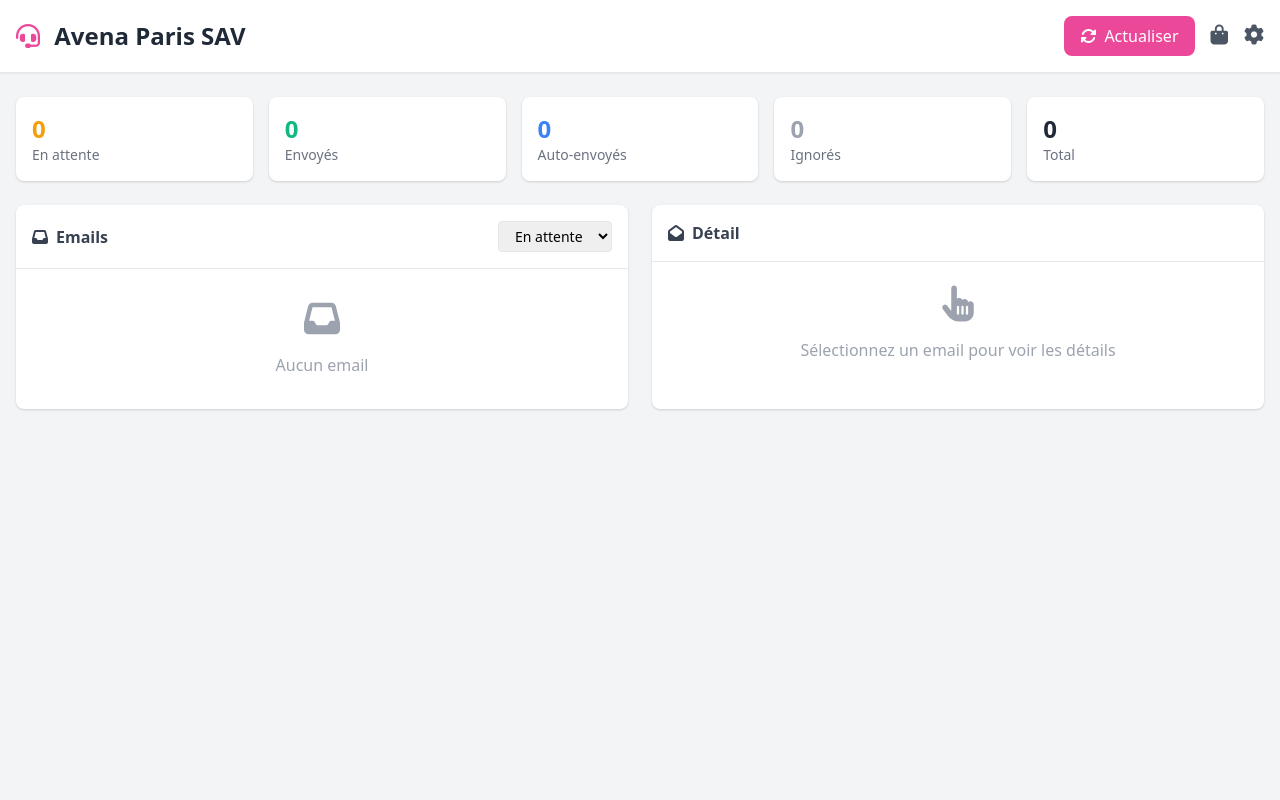
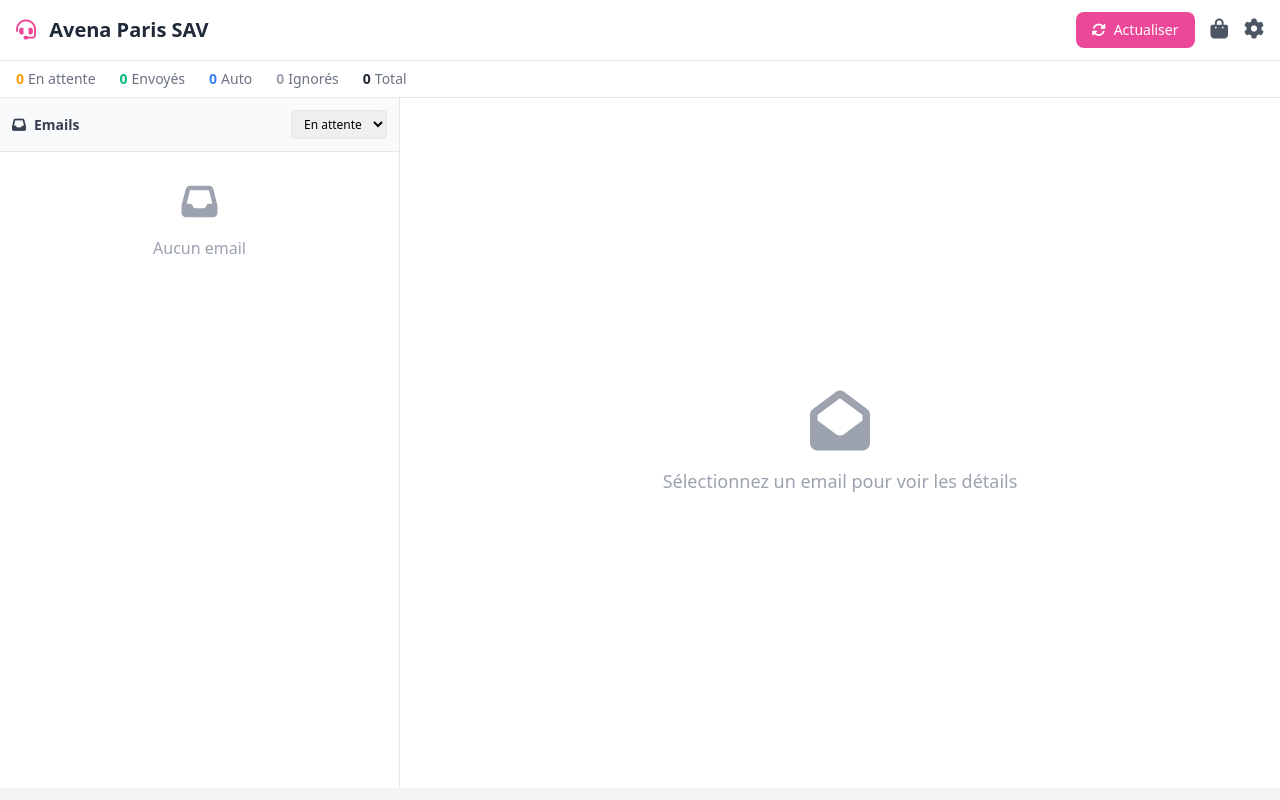
Before and after one commit to avenaparisshop/avena-sav-app, a Flask app: page / in a window 1280 px wide. Run offline with Flask 3, Linux system fonts and the light colour scheme; data that the repository does not hold is empty.

Commit message:
Improve email UI: collapsible list, expanded detail view, better layout

```diff
--- a/modules/email_handler.py
+++ b/modules/email_handler.py
@@ -202,6 +202,7 @@ class ZohoEmailHandler:
                 return emails
 
             email_ids = messages[0].split()
+            logger.info(f"Nombre total d'emails trouvés dans {folder}: {len(email_ids)}")
 
             # Prend les emails les plus récents (applique une limite seulement si spécifiée)
             if limit is not None and len(email_ids) > limit:
--- a/templates/dashboard.html
+++ b/templates/dashboard.html
@@ -9,29 +9,47 @@
     <style>
         .email-item { transition: all 0.2s ease; }
         .email-item:hover { transform: translateX(4px); }
+        .email-item.compact .email-details { display: none; }
+        .email-item.compact .email-subject { white-space: nowrap; overflow: hidden; text-overflow: ellipsis; max-width: 200px; }
         .category-badge { font-size: 0.7rem; padding: 2px 8px; border-radius: 9999px; }
-        .response-preview { max-height: 200px; overflow-y: auto; }
+        .response-preview { max-height: 300px; overflow-y: auto; }
         .loading { opacity: 0.6; pointer-events: none; }
         .toast { animation: slideIn 0.3s ease; }
         @keyframes slideIn { from { transform: translateX(100%); } to { transform: translateX(0); } }
+
+        /* Layout transitions */
+        .email-list-panel { transition: all 0.3s ease; }
+        .email-list-panel.collapsed { width: 320px !important; }
+        .email-list-panel.collapsed .email-item { padding: 8px 12px; }
+        .email-detail-panel { transition: all 0.3s ease; }
+        .email-detail-panel.expanded { flex: 1; }
+
+        /* Scrollbar styling */
+        .email-list::-webkit-scrollbar { width: 6px; }
+        .email-list::-webkit-scrollbar-track { background: #f1f1f1; }
+        .email-list::-webkit-scrollbar-thumb { background: #ccc; border-radius: 3px; }
+        .email-list::-webkit-scrollbar-thumb:hover { background: #aaa; }
+
+        /* Email body styling */
+        .email-body-content { white-space: pre-wrap; line-height: 1.6; }
     </style>
 </head>
 <body class="bg-gray-100 min-h-screen">
     <!-- Header -->
     <header class="bg-white shadow-sm border-b">
-        <div class="max-w-7xl mx-auto px-4 py-4 flex items-center justify-between">
+        <div class="max-w-full mx-auto px-4 py-3 flex items-center justify-between">
             <div class="flex items-center space-x-4">
-                <h1 class="text-2xl font-bold text-gray-800">
+                <h1 class="text-xl font-bold text-gray-800">
                     <i class="fas fa-headset text-pink-500 mr-2"></i>
                     Avena Paris SAV
                 </h1>
             </div>
             <div class="flex items-center space-x-4">
-                <button onclick="fetchNewEmails()" id="refreshBtn" class="bg-pink-500 hover:bg-pink-600 text-white px-4 py-2 rounded-lg flex items-center">
+                <button onclick="fetchNewEmails()" id="refreshBtn" class="bg-pink-500 hover:bg-pink-600 text-white px-4 py-2 rounded-lg flex items-center text-sm">
                     <i class="fas fa-sync-alt mr-2"></i>
                     Actualiser
                 </button>
-                                <a href="/stores" class="text-gray-600 hover:text-gray-800 mr-2" title="Shops connectes">
+                <a href="/stores" class="text-gray-600 hover:text-gray-800 mr-2" title="Shops connectés">
                     <i class="fas fa-shopping-bag text-xl"></i>
                 </a>
                 <a href="/settings" class="text-gray-600 hover:text-gray-800">
@@ -41,47 +59,48 @@
         </div>
     </header>
 
-    <!-- Stats -->
-    <div class="max-w-7xl mx-auto px-4 py-6">
-        <div class="grid grid-cols-2 md:grid-cols-5 gap-4 mb-6">
-            <div class="bg-white rounded-lg shadow p-4">
-                <div class="text-2xl font-bold text-yellow-500" id="stat-pending">-</div>
-                <div class="text-sm text-gray-500">En attente</div>
+    <!-- Stats (compact) -->
+    <div class="bg-white border-b px-4 py-2">
+        <div class="flex items-center space-x-6 text-sm">
+            <div class="flex items-center">
+                <span class="font-bold text-yellow-500 mr-1" id="stat-pending">-</span>
+                <span class="text-gray-500">En attente</span>
             </div>
-            <div class="bg-white rounded-lg shadow p-4">
-                <div class="text-2xl font-bold text-green-500" id="stat-sent">-</div>
-                <div class="text-sm text-gray-500">Envoyés</div>
+            <div class="flex items-center">
+                <span class="font-bold text-green-500 mr-1" id="stat-sent">-</span>
+                <span class="text-gray-500">Envoyés</span>
             </div>
-            <div class="bg-white rounded-lg shadow p-4">
-                <div class="text-2xl font-bold text-blue-500" id="stat-auto">-</div>
-                <div class="text-sm text-gray-500">Auto-envoyés</div>
+            <div class="flex items-center">
+                <span class="font-bold text-blue-500 mr-1" id="stat-auto">-</span>
+                <span class="text-gray-500">Auto</span>
             </div>
-            <div class="bg-white rounded-lg shadow p-4">
-                <div class="text-2xl font-bold text-gray-400" id="stat-ignored">-</div>
-                <div class="text-sm text-gray-500">Ignorés</div>
+            <div class="flex items-center">
+                <span class="font-bold text-gray-400 mr-1" id="stat-ignored">-</span>
+                <span class="text-gray-500">Ignorés</span>
             </div>
-            <div class="bg-white rounded-lg shadow p-4">
-                <div class="text-2xl font-bold text-gray-800" id="stat-total">-</div>
-                <div class="text-sm text-gray-500">Total</div>
+            <div class="flex items-center">
+                <span class="font-bold text-gray-800 mr-1" id="stat-total">-</span>
+                <span class="text-gray-500">Total</span>
+            </div>
         </div>
     </div>
 
-        <!-- Main Content -->
-        <div class="grid grid-cols-1 lg:grid-cols-2 gap-6">
-            <!-- Email List -->
-            <div class="bg-white rounded-lg shadow">
-                <div class="p-4 border-b flex items-center justify-between">
-                    <h2 class="font-semibold text-gray-700">
+    <!-- Main Content - Full height layout -->
+    <div class="flex" style="height: calc(100vh - 110px);">
+        <!-- Email List Panel -->
+        <div id="emailListPanel" class="email-list-panel bg-white border-r flex flex-col" style="width: 400px;">
+            <div class="p-3 border-b flex items-center justify-between bg-gray-50">
+                <h2 class="font-semibold text-gray-700 text-sm">
                     <i class="fas fa-inbox mr-2"></i>Emails
                 </h2>
-                    <select id="statusFilter" onchange="loadEmails()" class="border rounded px-3 py-1 text-sm">
+                <select id="statusFilter" onchange="loadEmails()" class="border rounded px-2 py-1 text-xs">
                     <option value="pending">En attente</option>
                     <option value="sent">Envoyés</option>
                     <option value="ignored">Ignorés</option>
                     <option value="all">Tous</option>
                 </select>
             </div>
-                <div id="emailList" class="divide-y max-h-96 overflow-y-auto">
+            <div id="emailList" class="email-list flex-1 overflow-y-auto">
                 <div class="p-8 text-center text-gray-400">
                     <i class="fas fa-spinner fa-spin text-2xl"></i>
                     <p class="mt-2">Chargement...</p>
@@ -89,20 +108,16 @@
             </div>
         </div>
 
-            <!-- Email Detail -->
-            <div class="bg-white rounded-lg shadow" id="emailDetail">
-                <div class="p-4 border-b">
-                    <h2 class="font-semibold text-gray-700">
-                        <i class="fas fa-envelope-open mr-2"></i>Détail
-                    </h2>
+        <!-- Email Detail Panel -->
+        <div id="emailDetailPanel" class="email-detail-panel flex-1 bg-white flex flex-col overflow-hidden">
+            <div id="noSelection" class="flex-1 flex items-center justify-center text-gray-400">
+                <div class="text-center">
+                    <i class="fas fa-envelope-open text-6xl mb-4"></i>
+                    <p class="text-lg">Sélectionnez un email pour voir les détails</p>
                 </div>
-                <div class="p-6 text-center text-gray-400" id="noSelection">
-                    <i class="fas fa-hand-pointer text-4xl mb-4"></i>
-                    <p>Sélectionnez un email pour voir les détails</p>
             </div>
-                <div id="emailContent" class="hidden">
-                    <!-- Rempli dynamiquement -->
-                </div>
+            <div id="emailContent" class="hidden flex-1 flex flex-col overflow-hidden">
+                <!-- Filled dynamically -->
             </div>
         </div>
     </div>
@@ -112,7 +127,7 @@
 
     <!-- Response Edit Modal -->
     <div id="editModal" class="fixed inset-0 bg-black bg-opacity-50 hidden z-40 flex items-center justify-center">
-        <div class="bg-white rounded-lg shadow-xl max-w-2xl w-full mx-4 max-h-screen overflow-y-auto">
+        <div class="bg-white rounded-lg shadow-xl max-w-3xl w-full mx-4 max-h-screen overflow-y-auto">
             <div class="p-4 border-b flex items-center justify-between">
                 <h3 class="font-semibold">Modifier la réponse</h3>
                 <button onclick="closeEditModal()" class="text-gray-400 hover:text-gray-600">
@@ -120,7 +135,7 @@
                 </button>
             </div>
             <div class="p-4">
-                <textarea id="editResponseText" class="w-full h-64 border rounded-lg p-3 text-sm" placeholder="Réponse..."></textarea>
+                <textarea id="editResponseText" class="w-full h-80 border rounded-lg p-3 text-sm" placeholder="Réponse..."></textarea>
             </div>
             <div class="p-4 border-t flex justify-end space-x-3">
                 <button onclick="closeEditModal()" class="px-4 py-2 border rounded-lg hover:bg-gray-50">
@@ -136,6 +151,7 @@
     <script>
         let selectedEmailId = null;
         let currentEmails = [];
+        let isCompactMode = false;
 
         // Catégories et couleurs
         const categoryColors = {
@@ -214,7 +230,7 @@
                     }
 
                     list.innerHTML = data.emails.map(email => `
-                        <div class="email-item p-4 cursor-pointer hover:bg-gray-50 ${selectedEmailId === email.id ? 'bg-pink-50 border-l-4 border-pink-500' : ''}"
+                        <div class="email-item p-3 cursor-pointer hover:bg-gray-50 border-b ${selectedEmailId === email.id ? 'bg-pink-50 border-l-4 border-pink-500' : ''} ${isCompactMode ? 'compact' : ''}"
                              onclick="selectEmail(${email.id})">
                             <div class="flex items-start justify-between">
                                 <div class="flex-1 min-w-0">
@@ -223,11 +239,12 @@
                                             ${categoryLabels[email.category] || 'Autre'}
                                         </span>
                                         ${email.order_number ? `<span class="text-xs text-gray-400">#${email.order_number}</span>` : ''}
+                                        ${!email.is_read ? '<span class="w-2 h-2 bg-blue-500 rounded-full"></span>' : ''}
                                     </div>
-                                    <p class="font-medium text-gray-800 truncate">${email.sender_name || email.sender_email}</p>
-                                    <p class="text-sm text-gray-500 truncate">${email.subject}</p>
+                                    <p class="font-medium text-gray-800 truncate text-sm">${email.sender_name || email.sender_email}</p>
+                                    <p class="email-subject text-xs text-gray-500 truncate">${email.subject}</p>
                                 </div>
-                                <div class="text-xs text-gray-400 ml-4 whitespace-nowrap">
+                                <div class="text-xs text-gray-400 ml-2 whitespace-nowrap">
                                     ${formatDate(email.received_at)}
                                 </div>
                             </div>
@@ -253,10 +270,26 @@
             return date.toLocaleDateString('fr-FR', { day: '2-digit', month: '2-digit' });
         }
 
+        // Toggle compact mode
+        function setCompactMode(compact) {
+            isCompactMode = compact;
+            const listPanel = document.getElementById('emailListPanel');
+            const detailPanel = document.getElementById('emailDetailPanel');
+
+            if (compact) {
+                listPanel.classList.add('collapsed');
+                detailPanel.classList.add('expanded');
+            } else {
+                listPanel.classList.remove('collapsed');
+                detailPanel.classList.remove('expanded');
+            }
+            loadEmails();
+        }
+
         // Sélectionner un email
         async function selectEmail(emailId) {
             selectedEmailId = emailId;
-            loadEmails(); // Refresh pour highlight
+            setCompactMode(true); // Réduit la liste quand un email est sélectionné
 
             const email = currentEmails.find(e => e.id === emailId);
             if (!email) return;
@@ -265,28 +298,40 @@
             document.getElementById('emailContent').classList.remove('hidden');
 
             document.getElementById('emailContent').innerHTML = `
-                <div class="p-4 border-b bg-gray-50">
-                    <div class="flex items-center justify-between mb-2">
+                <!-- Header avec bouton retour -->
+                <div class="p-4 border-b bg-gray-50 flex items-center justify-between">
+                    <div class="flex items-center space-x-3">
+                        <button onclick="closeEmailDetail()" class="text-gray-500 hover:text-gray-700">
+                            <i class="fas fa-arrow-left text-lg"></i>
+                        </button>
+                        <div>
+                            <div class="flex items-center space-x-2">
                                 <span class="category-badge ${categoryColors[email.category] || categoryColors['AUTRE']}">
                                     ${categoryLabels[email.category] || 'Autre'}
                                 </span>
+                                ${email.order_number ? `<span class="text-sm text-pink-500"><i class="fas fa-shopping-bag mr-1"></i>#${email.order_number}</span>` : ''}
+                            </div>
+                            <p class="font-semibold text-gray-800 mt-1">${email.sender_name || 'Client'}</p>
+                            <p class="text-sm text-gray-500">${email.sender_email}</p>
+                        </div>
+                    </div>
                     <span class="text-sm text-gray-400">${formatDate(email.received_at)}</span>
                 </div>
-                    <p class="font-semibold text-gray-800">${email.sender_name || 'Client'}</p>
-                    <p class="text-sm text-gray-500">${email.sender_email}</p>
-                    ${email.order_number ? `<p class="text-sm text-pink-500 mt-1"><i class="fas fa-shopping-bag mr-1"></i>Commande #${email.order_number}</p>` : ''}
+
+                <!-- Contenu scrollable -->
+                <div class="flex-1 overflow-y-auto">
+                    <!-- Message du client -->
+                    <div class="p-4 border-b">
+                        <h4 class="font-medium text-gray-700 mb-3">
+                            <i class="fas fa-envelope mr-2"></i>Message du client
+                        </h4>
+                        <p class="font-medium text-gray-800 mb-3">${email.subject}</p>
+                        <div class="email-body-content text-sm text-gray-700 bg-gray-50 p-4 rounded-lg">${escapeHtml(email.body)}</div>
                     </div>
 
+                    <!-- Réponse IA -->
                     <div class="p-4 border-b">
-                    <h4 class="font-medium text-gray-700 mb-2">
-                        <i class="fas fa-envelope mr-2"></i>Message du client
-                    </h4>
-                    <p class="text-sm font-medium text-gray-800 mb-2">${email.subject}</p>
-                    <div class="text-sm text-gray-600 bg-gray-50 p-3 rounded max-h-40 overflow-y-auto whitespace-pre-wrap">${escapeHtml(email.body)}</div>
-                </div>
-
-                <div class="p-4 border-b">
-                    <div class="flex items-center justify-between mb-2">
+                        <div class="flex items-center justify-between mb-3">
                             <h4 class="font-medium text-gray-700">
                                 <i class="fas fa-robot mr-2"></i>Réponse IA
                             </h4>
@@ -297,9 +342,9 @@
                             ` : ''}
                         </div>
                         ${email.generated_response ? `
-                    <div class="response-preview text-sm bg-green-50 p-3 rounded whitespace-pre-wrap">${escapeHtml(email.generated_response)}</div>
+                        <div class="response-preview text-sm bg-green-50 p-4 rounded-lg whitespace-pre-wrap">${escapeHtml(email.generated_response)}</div>
                         ` : `
-                    <div class="text-center py-6">
+                        <div class="text-center py-8">
                             <p class="text-gray-400 mb-4">Aucune réponse générée</p>
                             <button onclick="generateResponse(${email.id})" id="generateBtn-${email.id}" class="bg-purple-500 hover:bg-purple-600 text-white px-6 py-3 rounded-lg">
                                 <i class="fas fa-magic mr-2"></i>Générer une réponse IA
@@ -307,27 +352,29 @@
                         </div>
                         `}
                     </div>
+                </div>
 
+                <!-- Actions fixes en bas -->
                 ${email.status === 'pending' && email.generated_response ? `
-                <div class="p-4 flex space-x-3">
-                    <button onclick="approveEmail(${email.id})" class="flex-1 bg-green-500 hover:bg-green-600 text-white py-2 rounded-lg">
+                <div class="p-4 border-t bg-gray-50 flex space-x-3">
+                    <button onclick="approveEmail(${email.id})" class="flex-1 bg-green-500 hover:bg-green-600 text-white py-3 rounded-lg font-medium">
                         <i class="fas fa-check mr-2"></i>Approuver & Envoyer
                     </button>
-                    <button onclick="openEditModal(${email.id})" class="flex-1 bg-blue-500 hover:bg-blue-600 text-white py-2 rounded-lg">
+                    <button onclick="openEditModal(${email.id})" class="flex-1 bg-blue-500 hover:bg-blue-600 text-white py-3 rounded-lg font-medium">
                         <i class="fas fa-edit mr-2"></i>Modifier
                     </button>
-                    <button onclick="ignoreEmail(${email.id})" class="px-4 py-2 border border-gray-300 hover:bg-gray-50 rounded-lg">
+                    <button onclick="ignoreEmail(${email.id})" class="px-6 py-3 border border-gray-300 hover:bg-gray-100 rounded-lg">
                         <i class="fas fa-times"></i>
                     </button>
                 </div>
                 ` : email.status === 'pending' && !email.generated_response ? `
-                <div class="p-4 flex justify-center">
-                    <button onclick="ignoreEmail(${email.id})" class="px-6 py-2 border border-gray-300 hover:bg-gray-50 rounded-lg text-gray-600">
+                <div class="p-4 border-t bg-gray-50 flex justify-center">
+                    <button onclick="ignoreEmail(${email.id})" class="px-6 py-3 border border-gray-300 hover:bg-gray-100 rounded-lg text-gray-600">
                         <i class="fas fa-times mr-2"></i>Ignorer cet email
                     </button>
                 </div>
                 ` : `
-                <div class="p-4 text-center">
+                <div class="p-4 border-t bg-gray-50 text-center">
                     <span class="px-4 py-2 rounded-full ${email.status === 'sent' ? 'bg-green-100 text-green-700' : 'bg-gray-100 text-gray-700'}">
                         ${email.status === 'sent' ? '<i class="fas fa-check mr-2"></i>Envoyé' : '<i class="fas fa-ban mr-2"></i>Ignoré'}
                         ${email.auto_sent ? ' (auto)' : ''}
@@ -335,6 +382,15 @@
                 </div>
                 `}
             `;
+        }
+
+        // Fermer le détail email
+        function closeEmailDetail() {
+            selectedEmailId = null;
+            setCompactMode(false);
+            document.getElementById('emailContent').classList.add('hidden');
+            document.getElementById('noSelection').classList.remove('hidden');
+            loadEmails();
         }
 
         function escapeHtml(text) {
@@ -354,8 +410,7 @@
                     showToast(data.message);
                     loadEmails();
                     loadStats();
-                    document.getElementById('emailContent').classList.add('hidden');
-                    document.getElementById('noSelection').classList.remove('hidden');
+                    closeEmailDetail();
                 } else {
                     showToast(data.message, 'error');
                 }
@@ -373,8 +428,7 @@
                     showToast('Email ignoré');
                     loadEmails();
                     loadStats();
-                    document.getElementById('emailContent').classList.add('hidden');
-                    document.getElementById('noSelection').classList.remove('hidden');
+                    closeEmailDetail();
                 }
             } catch (e) {
                 showToast('Erreur', 'error');
@@ -389,7 +443,6 @@
 
                 if (data.success) {
                     showToast('Réponse régénérée');
-                    // Reload email list and re-select
                     await loadEmails();
                     selectEmail(emailId);
                 } else {
@@ -400,12 +453,11 @@
             }
         }
 
-        // Générer une réponse IA (appelé manuellement)
         async function generateResponse(emailId) {
             const btn = document.getElementById(`generateBtn-${emailId}`);
             if (btn) {
                 btn.disabled = true;
-                btn.innerHTML = '<i class="fas fa-spinner fa-spin mr-2"></i>Génération en cours...';
+                btn.innerHTML = '<i class="fas fa-spinner fa-spin mr-2"></i>Génération...';
             }
 
             try {
@@ -414,8 +466,7 @@
                 const data = await res.json();
 
                 if (data.success) {
-                    showToast(`Réponse générée (${data.category || 'classifié'})`);
-                    // Reload email list and re-select
+                    showToast('Réponse générée');
                     await loadEmails();
                     selectEmail(emailId);
                 } else {
@@ -426,7 +477,7 @@
                     }
                 }
             } catch (e) {
-                showToast('Erreur de connexion', 'error');
+                showToast('Erreur lors de la génération', 'error');
                 if (btn) {
                     btn.disabled = false;
                     btn.innerHTML = '<i class="fas fa-magic mr-2"></i>Générer une réponse IA';
@@ -434,13 +485,14 @@
             }
         }
 
-        // Edit Modal
+        // Modal
         function openEditModal(emailId) {
             const email = currentEmails.find(e => e.id === emailId);
             if (!email) return;
 
             document.getElementById('editResponseText').value = email.generated_response || '';
             document.getElementById('editModal').classList.remove('hidden');
+            document.getElementById('editModal').dataset.emailId = emailId;
         }
 
         function closeEditModal() {
@@ -448,35 +500,35 @@
         }
 
         async function saveEditedResponse() {
-            const text = document.getElementById('editResponseText').value;
+            const emailId = document.getElementById('editModal').dataset.emailId;
+            const newResponse = document.getElementById('editResponseText').value;
 
             try {
-                const res = await fetch(`/api/emails/${selectedEmailId}/approve`, {
+                const res = await fetch(`/api/emails/${emailId}/send-custom`, {
                     method: 'POST',
                     headers: { 'Content-Type': 'application/json' },
-                    body: JSON.stringify({ response: text })
+                    body: JSON.stringify({ response: newResponse })
                 });
                 const data = await res.json();
 
                 if (data.success) {
-                    showToast(data.message);
+                    showToast('Email envoyé');
                     closeEditModal();
                     loadEmails();
                     loadStats();
-                    document.getElementById('emailContent').classList.add('hidden');
-                    document.getElementById('noSelection').classList.remove('hidden');
+                    closeEmailDetail();
                 } else {
                     showToast(data.message, 'error');
                 }
             } catch (e) {
-                showToast('Erreur', 'error');
+                showToast('Erreur lors de l\'envoi', 'error');
             }
         }
 
         // Fetch new emails
         async function fetchNewEmails() {
             const btn = document.getElementById('refreshBtn');
-            btn.classList.add('loading');
+            btn.disabled = true;
             btn.innerHTML = '<i class="fas fa-spinner fa-spin mr-2"></i>Chargement...';
 
             try {
@@ -491,11 +543,11 @@
                     showToast(data.message, 'error');
                 }
             } catch (e) {
-                showToast('Erreur de connexion', 'error');
+                showToast('Erreur lors de l\'actualisation', 'error');
+            } finally {
+                btn.disabled = false;
+                btn.innerHTML = '<i class="fas fa-sync-alt mr-2"></i>Actualiser';
             }
-
-            btn.classList.remove('loading');
-            btn.innerHTML = '<i class="fas fa-sync-alt mr-2"></i>Actualiser';
         }
 
         // Init
```
Lines whose indentation alone changed are shown as unchanged.
